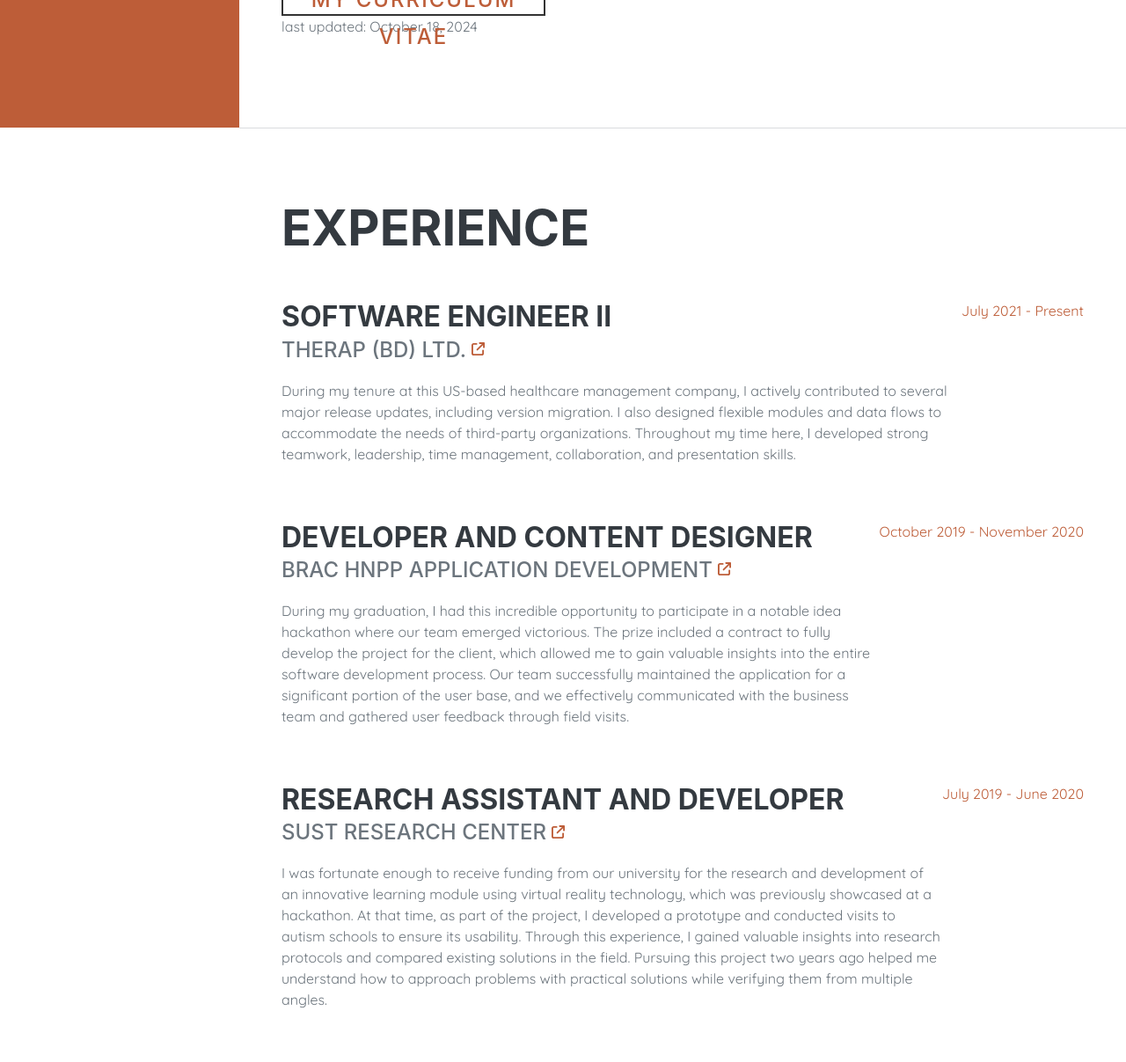
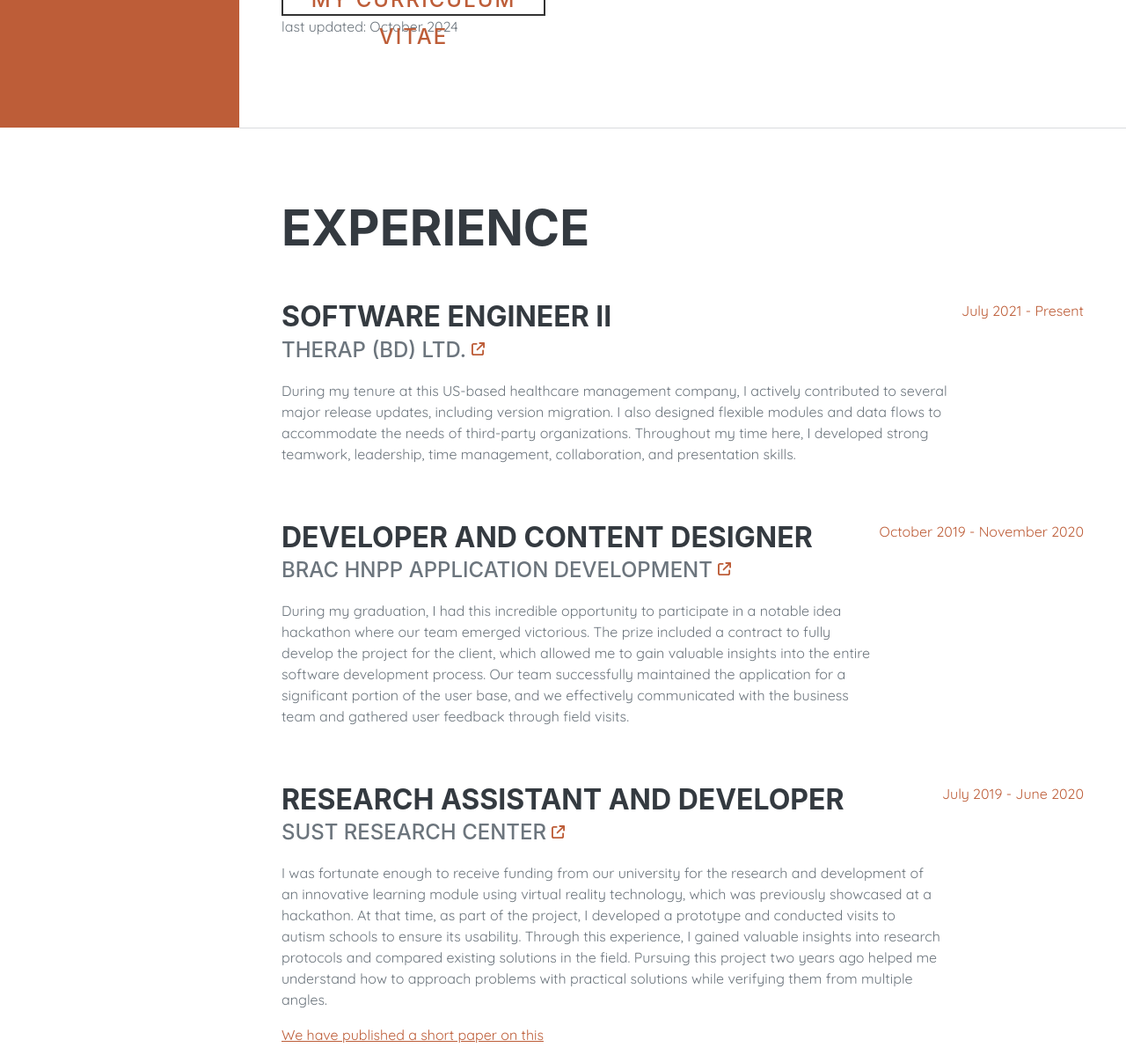
Before and after one commit to ronodhirSoumik/ronodhirsoumik.github.io, a plain HTML site: page index.html in a window 1280 px wide. Shown: the part 655-1862 px from the top of the page at 88% size. Drawn offline with nearby package versions, Linux system fonts and the light colour scheme; a web font is replaced by a local one.

Commit message:
Added links and updated resume v1.4

```diff
--- a/index.html
+++ b/index.html
@@ -69,7 +69,7 @@
                             <a title="Facebook" class="social-icon" href="https://www.facebook.com/SarkerSoumik" target="_blank"><i class="fab fa-facebook-f hoverDiv"></i></a>
                         </div>
                         <a class="custom-anchor" href="resources/SoumikSarker_CV.pdf" target="_blank"><span class="subheading mb-5">My Curriculum Vitae</span></a>
-                        <p>last updated: October 18, 2024</p>
+                        <p>last updated: October 2024</p>
                     </div>
                 </section>
                 <hr class="m-0" />
@@ -98,6 +98,7 @@
                                 <h3 class="mb-0">Research Assistant and Developer</h3>
                                 <div class="subheading mb-3">SUST Research Center <a href="https://www.sust.edu/centers/research-center" target="_blank"><i class="fa-solid fa-arrow-up-right-from-square fa-2xs"></i></a></div>
                                 <p>I was fortunate enough to receive funding from our university for the research and development of an innovative learning module using virtual reality technology, which was previously showcased at a hackathon. At that time, as part of the project, I developed a prototype and conducted visits to autism schools to ensure its usability. Through this experience, I gained valuable insights into research protocols and compared existing solutions in the field. Pursuing this project two years ago helped me understand how to approach problems with practical solutions while verifying them from multiple angles.</p>
+                                <p><a href="https://www.ijeat.org/wp-content/uploads/papers/v10i3/C22010210321.pdf" target="_blank">We have published a short paper on this</a></p>
                             </div>
                             <div class="flex-shrink-0"><span class="text-primary">July 2019 - June 2020</span></div>
                         </div>
```
Also changed, not shown: 1 other file.
